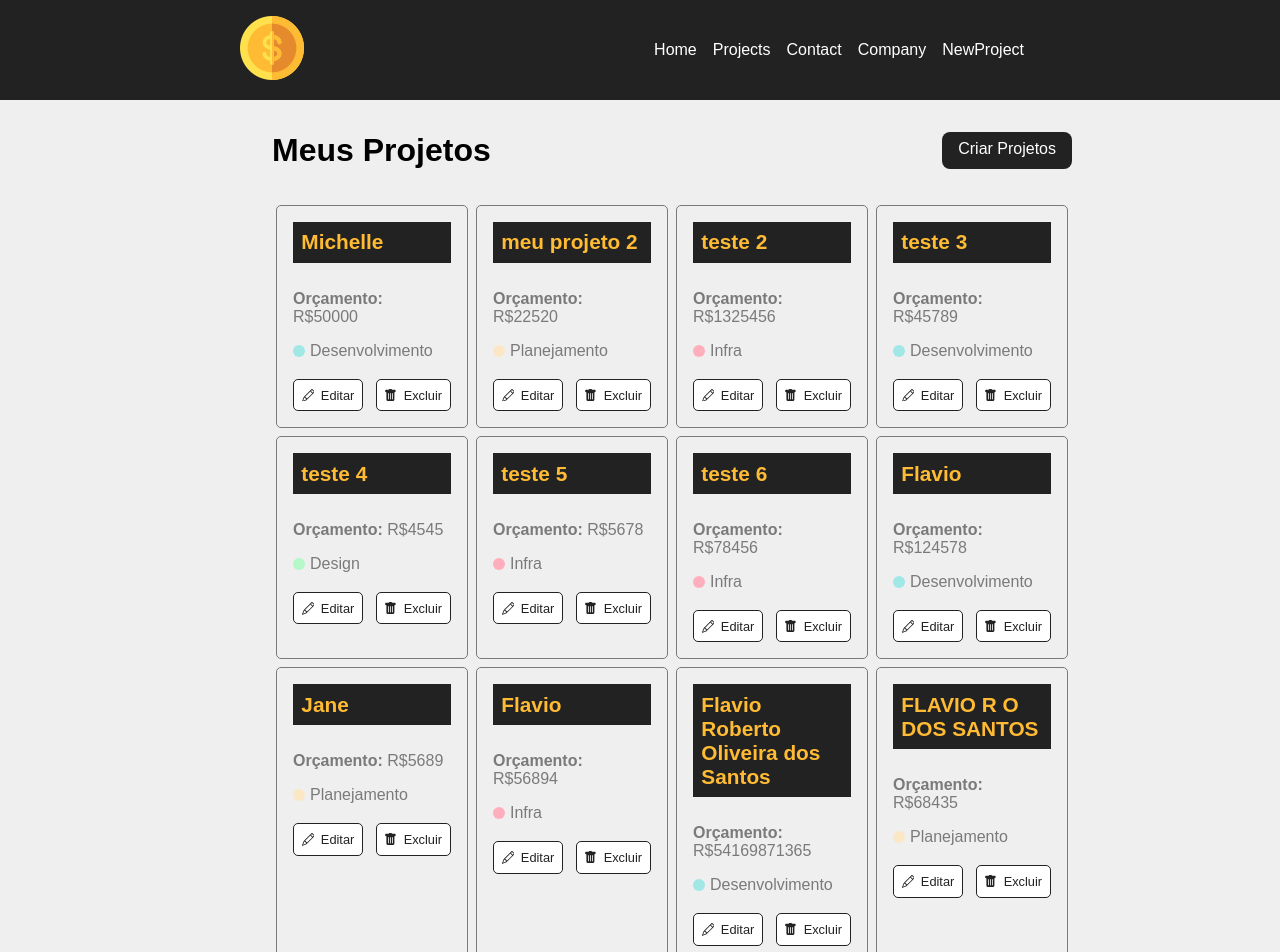
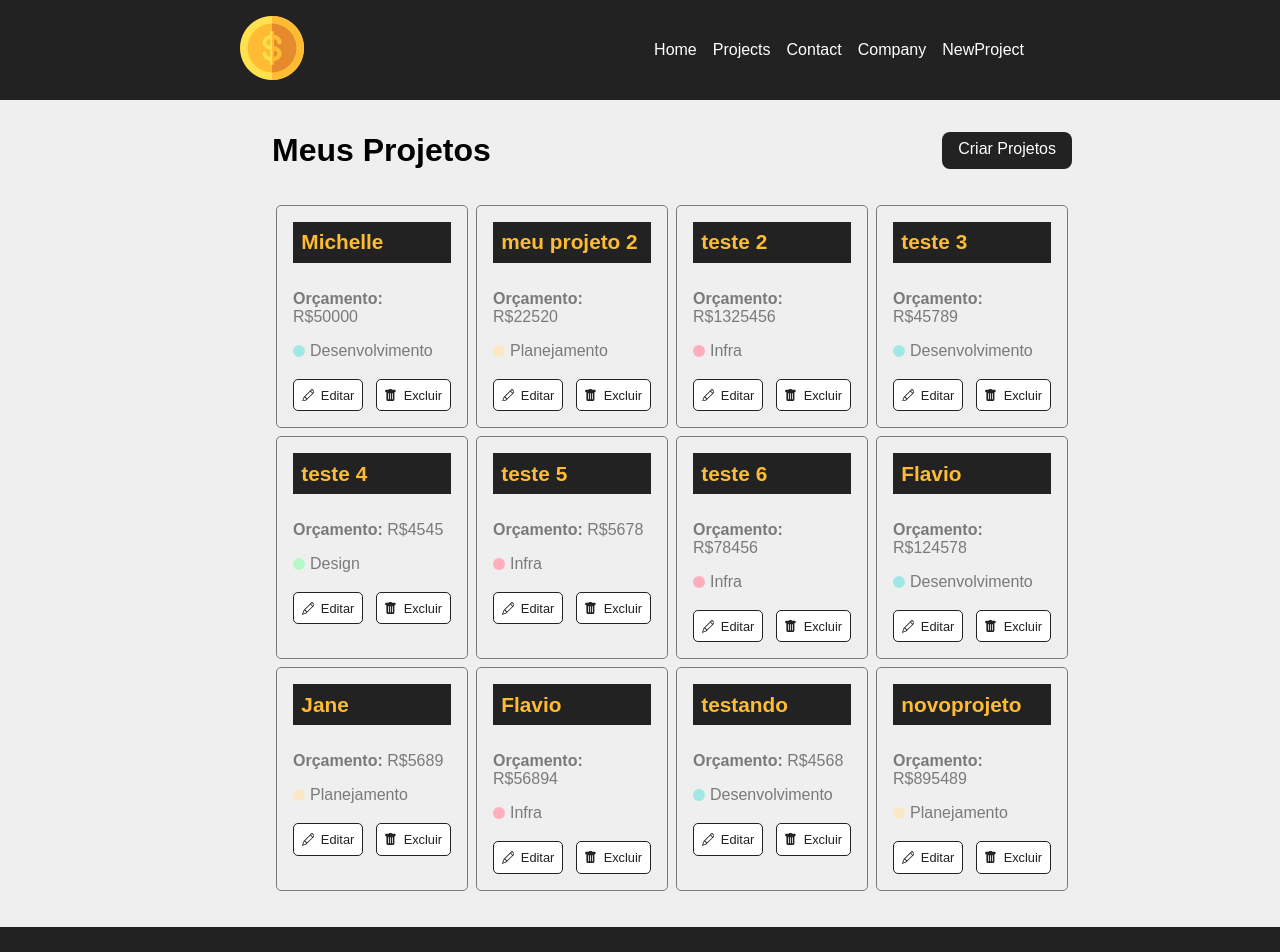
Before and after one commit to FlaviodosSantos/costs, a React (Create React App) app: page /projects in a window 1280 px wide. Shown: the top 952 px of the page. Built offline with nearby package versions, Linux system fonts and the light colour scheme; data requests are answered from the project's data file.

Commit message:
removendo projetos, até 4m31s, aula #29

```diff
--- a/db.json
+++ b/db.json
@@ -111,28 +111,6 @@
       "id": 10
     },
     {
-      "name": "Flavio Roberto Oliveira dos Santos",
-      "budget": "54169871365",
-      "category": {
-        "id": "2",
-        "name": "Desenvolvimento"
-      },
-      "cost": 0,
-      "services": [],
-      "id": 11
-    },
-    {
-      "name": "FLAVIO R O DOS SANTOS",
-      "budget": "68435",
-      "category": {
-        "id": "4",
-        "name": "Planejamento"
-      },
-      "cost": 0,
-      "services": [],
-      "id": 12
-    },
-    {
       "name": "testando",
       "budget": "4568",
       "category": {
--- a/src/components/pages/Projects.js
+++ b/src/components/pages/Projects.js
@@ -4,7 +4,9 @@
 import Container from "../layout/Container";
 import LinkButton from "../layout/LinkButton";
 import ProjectCard from "../project/ProjectCard";
+
 import { useState, useEffect } from "react";
+
 import Loading from "../layout/Loading";
 
 function Projects() {
@@ -35,6 +37,21 @@
     }, 3000);
   }, []);
 
+  function removeProject(id) {
+    fetch(`http://localhost:5000/projects/${id}`, {
+      method: "DELETE",
+      headers: {
+        "Content-Type": "application/json",
+      },
+    })
+      .then((resp) => resp.json())
+      .then((data) => {
+        setProjests(projects.filter((project) => project.id !== id));
+        //message
+      })
+      .catch((err) => console.log(err));
+  }
+
   return (
     <div className={styles.project_container}>
       <div className={styles.title_container}>
@@ -51,6 +68,7 @@
               budget={project.budget}
               category={project.category.name}
               key={project.id}
+              handleRemove={removeProject}
             />
           ))}
         {!removeLoading && <Loading />}
--- a/src/components/project/ProjectCard.js
+++ b/src/components/project/ProjectCard.js
@@ -3,6 +3,11 @@
 import { Link } from "react-router-dom";
 
 function ProjectCard({ id, name, budget, category, handleRemove }) {
+  const remove = (e) => {
+    e.preventDefault();
+    handleRemove(id);
+  };
+
   return (
     <div className={styles.project_card}>
       <h4>{name}</h4>
@@ -16,7 +21,7 @@
         <Link to="/">
           <BsPencil /> Editar
         </Link>
-        <button>
+        <button onClick={remove}>
           <BsFillTrashFill /> Excluir
         </button>
       </div>
```
